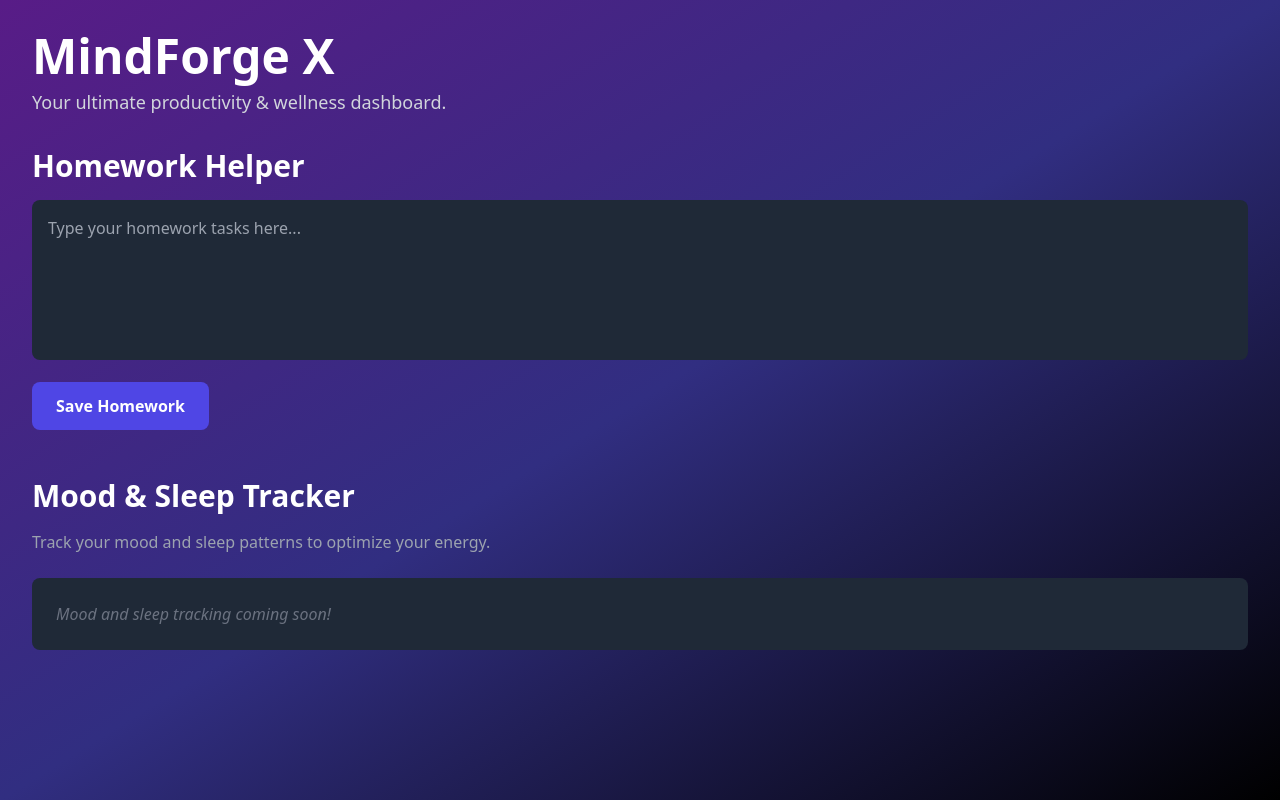
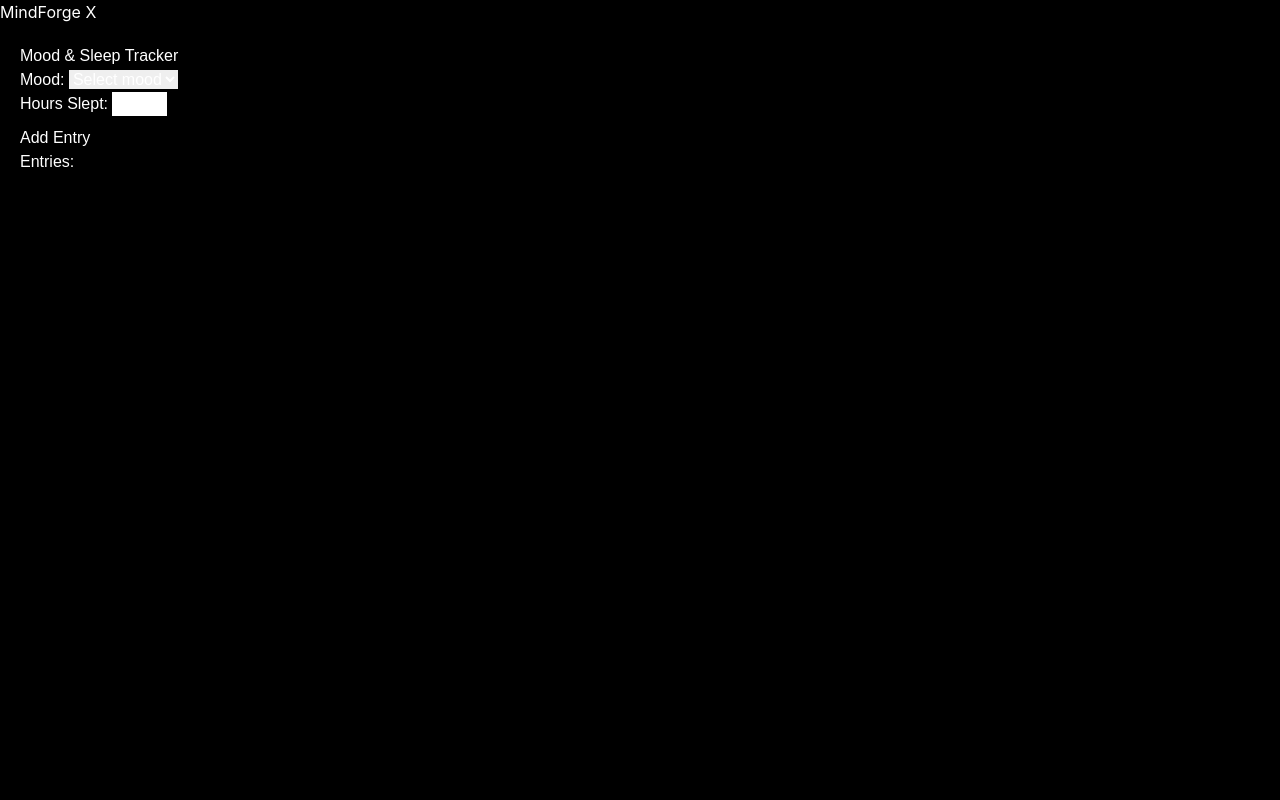
Before and after one commit to ScriptBoy0201/MindForge-x, a React (Create React App) app: page / in a window 1280 px wide. Built offline with nearby package versions, Linux system fonts and the light colour scheme; the HTML template or start-up script is replaced by a standard one.

Commit message:
Update App.js

```diff
--- a/src/App.js
+++ b/src/App.js
@@ -1,10 +1,11 @@
 import React from 'react';
-import MindForgeDashboard from './MindForgeDashboard';
+import MoodSleepTracker from './MoodSleepTracker';
 
 function App() {
   return (
     <div>
-      <MindForgeDashboard />
+      <h1>MindForge X</h1>
+      <MoodSleepTracker />
     </div>
   );
 }
```
